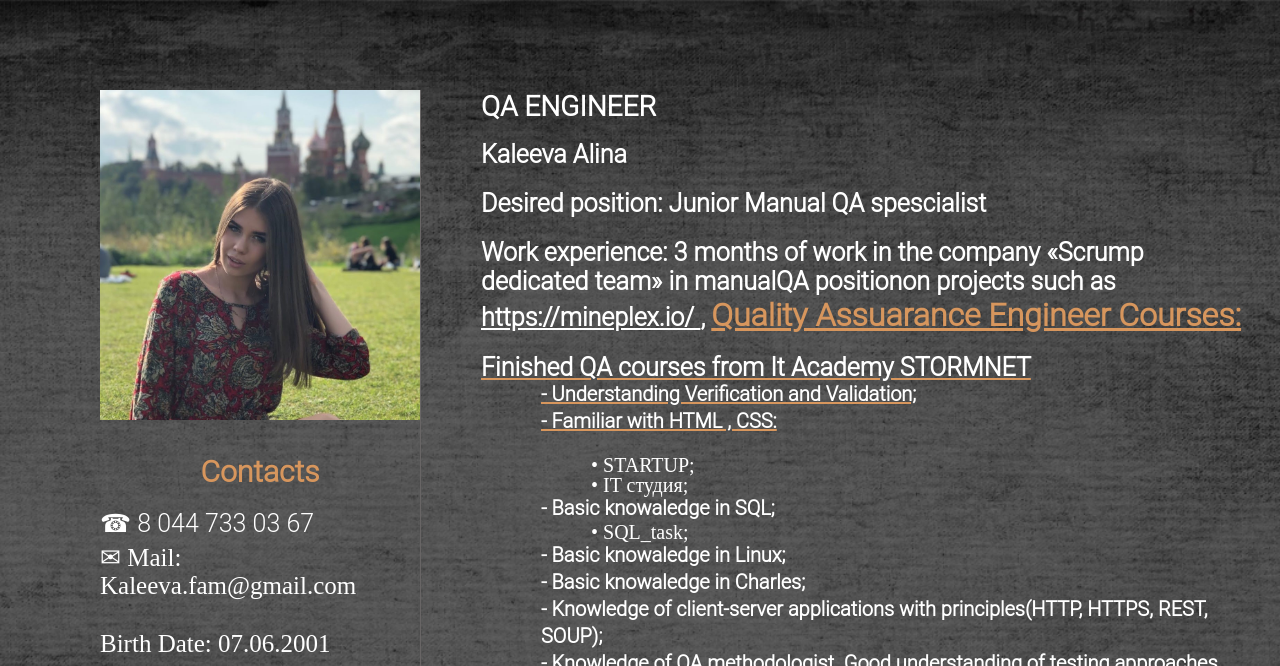
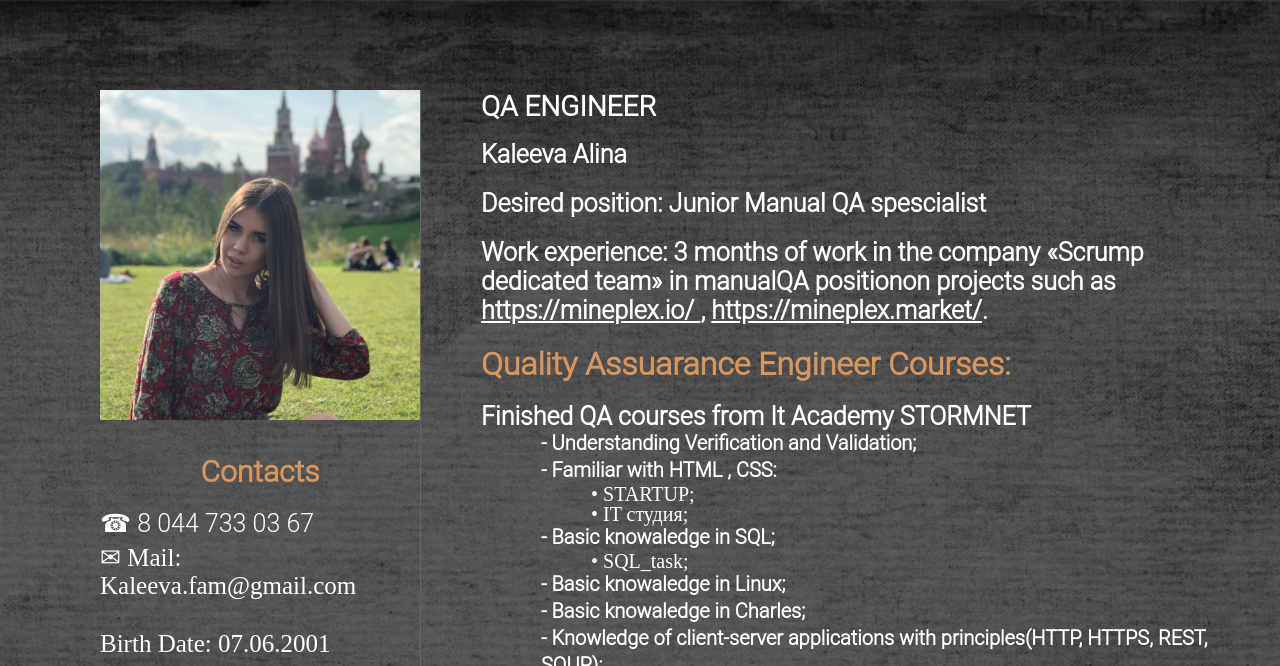
Before and after one commit to KaleevaAlina/QA_resume, a plain HTML site: page index.html in a window 1280 px wide. Shown: the top 666 px of the page. Drawn offline with Linux system fonts and the light colour scheme.

Commit message:
Update index.html

```diff
--- a/index.html
+++ b/index.html
@@ -40,8 +40,7 @@
 				   <div class="right_header">QA ENGINEER</div>
 				   <div class="right_header2">Kaleeva Alina</div>
 				   <div class="right_header2">Desired position: Junior Manual QA spescialist </div>
-				   <div class="right_header2">Work experience: 3 months of work in the company «Scrump dedicated team» in manualQA positionon projects such as <a href="https://mineplex.io/" target='_blank'>https://mineplex.io/ </a>, <a href="https://mineplex.market/>https://mineplex.market/</a>.</div>
-				  .
+				   <div class="right_header2">Work experience: 3 months of work in the company «Scrump dedicated team» in manualQA positionon projects such as <a href="https://mineplex.io/" target='_blank'>https://mineplex.io/ </a>, <a href="https://mineplex.market/">https://mineplex.market/</a>.</div>
 				   <div class="skills">Quality Assuarance Engineer Courses: </div>
 				   <p class="text">Finished QA courses from It Academy STORMNET</p>
 				  	 <div class="descr">
```
